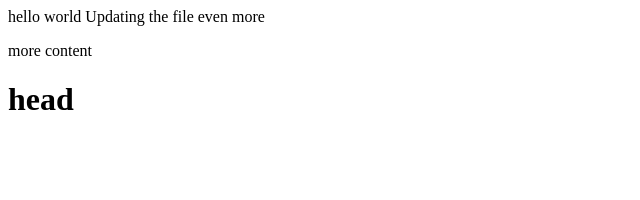
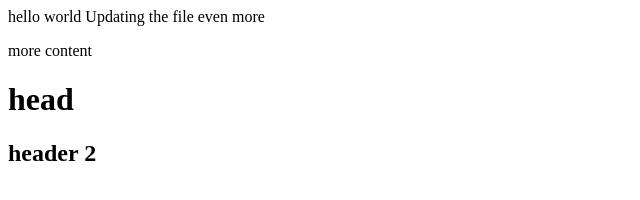
Before and after one commit to bboeder/gitintro, a plain HTML site: page index.html in a window 1280 px wide. Shown: the whole page, without its empty margins (0-640 px from the left). Drawn offline with Linux system fonts and the light colour scheme.

Commit message:
added h2

```diff
--- a/index.html
+++ b/index.html
@@ -9,5 +9,6 @@
     hello world Updating the file even more
     <p>more content</p>
     <h1>head</h1>
+    <h2>header 2</h2>
   </body>
 </html>
```
